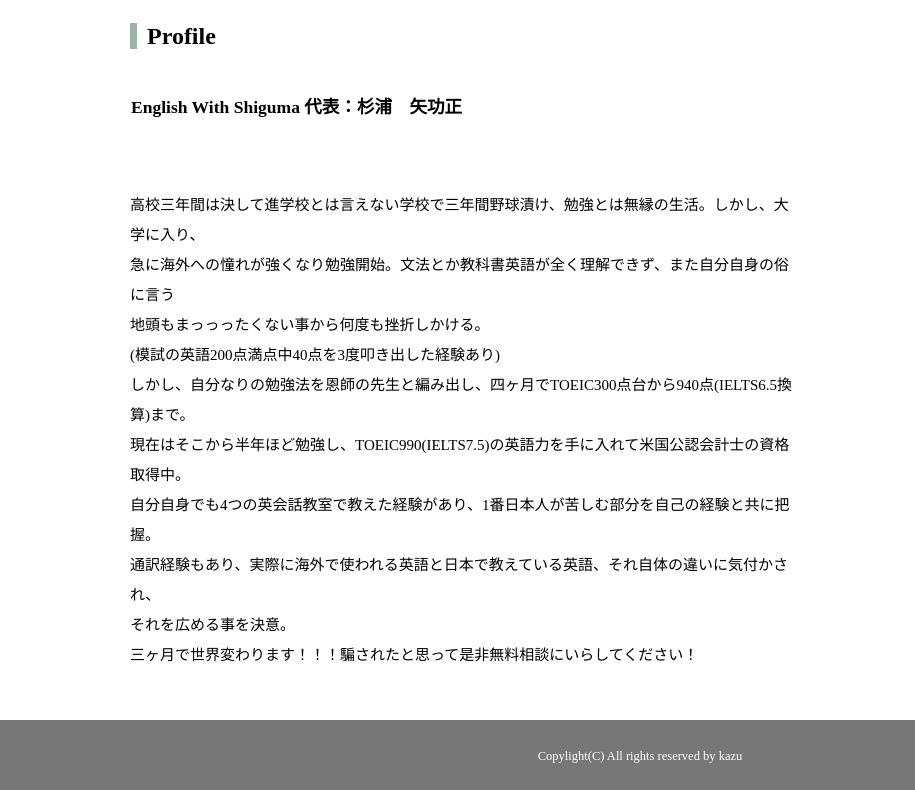
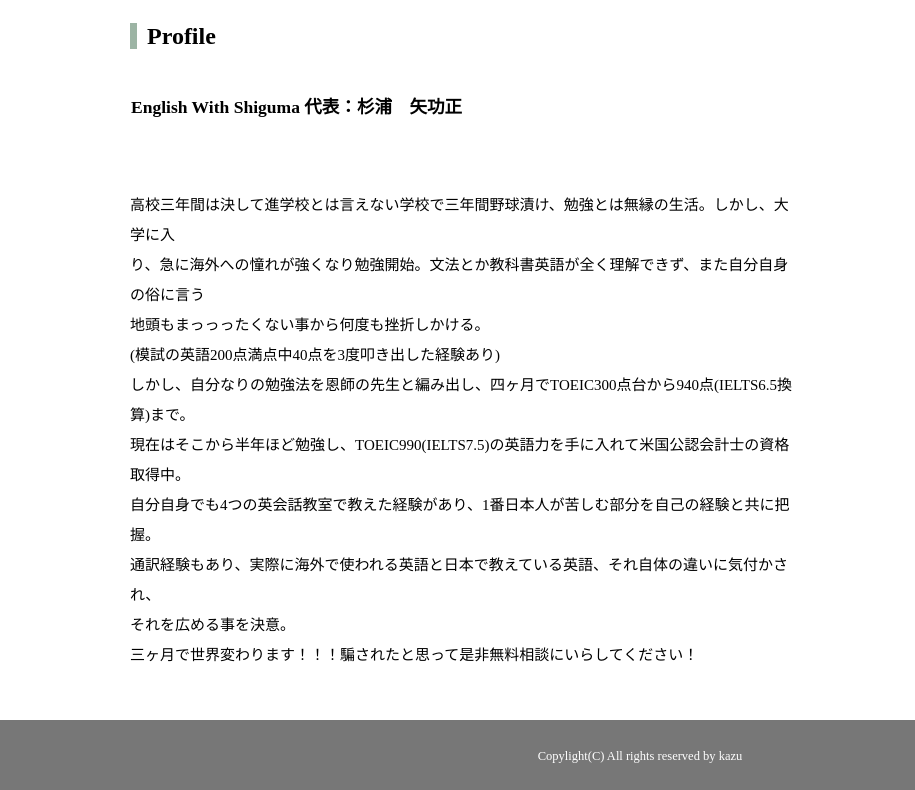
Before and after one commit to Mike868986/EnglishWithShiguma.github.io, a plain HTML site: page about.html in a window 1280 px wide. Shown: the part 471-1261 px from the top of the page, 0-915 px from the left. Drawn offline with Linux system fonts and the light colour scheme.

Commit message:
Update about.html

```diff
--- a/about.html
+++ b/about.html
@@ -31,7 +31,7 @@
                             <div class="heading"><h3>English With Shiguma 代表：杉浦　矢功正</h3></div>
                             <div class="comments-container">
                                 <div class="comments-text">
-                                    <p> 高校三年間は決して進学校とは言えない学校で三年間野球漬け、勉強とは無縁の生活。しかし、大学に入り、<br>急に海外への憧れが強くなり勉強開始。文法とか教科書英語が全く理解できず、また自分自身の俗に言う<br>地頭もまっっったくない事から何度も挫折しかける。<br>(模試の英語200点満点中40点を3度叩き出した経験あり)<br>しかし、自分なりの勉強法を恩師の先生と編み出し、四ヶ月でTOEIC300点台から940点(IELTS6.5換算)まで。<br>現在はそこから半年ほど勉強し、TOEIC990(IELTS7.5)の英語力を手に入れて米国公認会計士の資格取得中。<br>
+                                    <p> 高校三年間は決して進学校とは言えない学校で三年間野球漬け、勉強とは無縁の生活。しかし、大学に入<br>り、急に海外への憧れが強くなり勉強開始。文法とか教科書英語が全く理解できず、また自分自身の俗に言う<br>地頭もまっっったくない事から何度も挫折しかける。<br>(模試の英語200点満点中40点を3度叩き出した経験あり)<br>しかし、自分なりの勉強法を恩師の先生と編み出し、四ヶ月でTOEIC300点台から940点(IELTS6.5換算)まで。<br>現在はそこから半年ほど勉強し、TOEIC990(IELTS7.5)の英語力を手に入れて米国公認会計士の資格取得中。<br>
                                         自分自身でも4つの英会話教室で教えた経験があり、1番日本人が苦しむ部分を自己の経験と共に把握。<br>通訳経験もあり、実際に海外で使われる英語と日本で教えている英語、それ自体の違いに気付かされ、<br>それを広める事を決意。<br>三ヶ月で世界変わります！！！騙されたと思って是非無料相談にいらしてください！</p>
                                 </div>
                                 <div class="comments-img">
```
